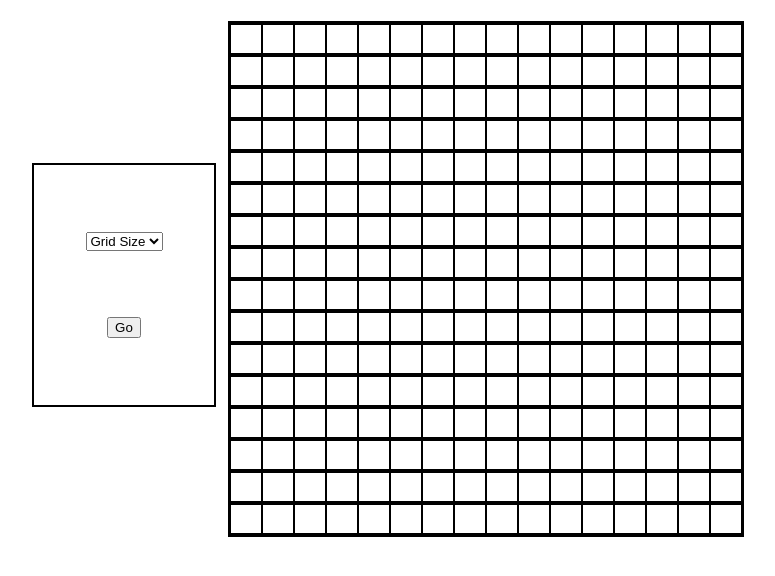
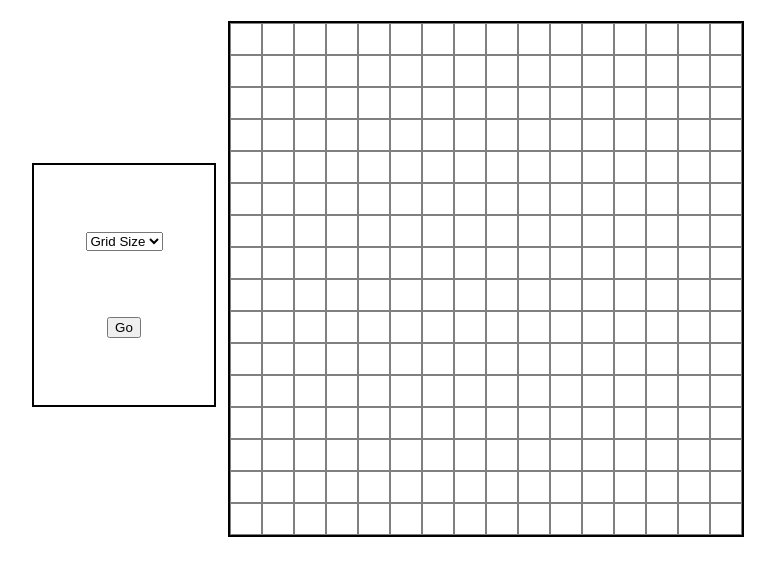
Before and after one commit to ZiMP45/Etch-a-sketch, a plain HTML site: page index.html in a window 1280 px wide. Shown: the part 126-702 px from the top of the page, without its empty margins (252-1027 px from the left). Drawn offline with Linux system fonts and the light colour scheme.

Commit message:
re-write grid print functions, change color on hover

```diff
--- a/index.html
+++ b/index.html
@@ -16,8 +16,9 @@
                 <option value="select">Grid Size</option>
                 <option value="8">8 X 8</option>
                 <option value="16">16 X 16</option>
+                <option value="32">32 X 32</option>
             </select>
-            <button class="submit" onclick="getValue()">Go</button>
+            <button id="submit">Go</button>
         </div>
 
         <div class="grid"></div>
--- a/script.js
+++ b/script.js
@@ -1,46 +1,22 @@
-createGrid(16, 16);
+const grid = document.querySelector('.grid');
 
-function getValue() {
-    var e = document.getElementById("gridSize");
-    printGrid(e);
-}
-
-function printGrid(size) {
-
-    let height = size.value;
-    let width = size.value;
-
-    createGrid(height, width);
-}
-
-function createGrid (height, width) {
-    for (let i = 0; i < height; i++) {
-        createRows(i);
-        for (let j = 0; j < width; j++) {
-            createColumns(i, j);
-        }
+function createGrid () {
+    for (let i = 0; i < 256; i++){
+        const row = document.createElement('div');
+        row.classList.add('box');
+        row.addEventListener('mouseover', e => e.target.classList.add('hover'));
+        grid.append(row);
     }
 }
 
-function createRows (i) {
-    const grid = document.querySelector('.grid');
-
-    const row = document.createElement('div');
-    row.setAttribute('id', 'row' + i);
-    row.classList.add('yDimension');
-    row.textContent = '';
-
-    grid.appendChild(row);
+function deleteChild (parent) {
+    while (parent.firstChild) {
+        parent.removeChild(parent.firstChild);
+    }
 }
 
-function createColumns (i, j) {
 
-    const rows = document.querySelector('#row' + i);
+createGrid();
 
-    const box = document.createElement('div');
-    box.setAttribute('id', 'box' + j);
-    box.classList.add('xDimension');
-    box.textContent = '';
-
-    rows.appendChild(box);
-}
+// const container = document.querySelector('.grid');
+// deleteChild(container);
--- a/style.css
+++ b/style.css
@@ -20,26 +20,21 @@
 }
 
 .grid {
-    display: flex;
-    flex-direction: column;
+    display: inline-grid;
+    grid-template-columns: repeat(16, 2fr);
+    grid-template-rows: repeat(16, 2fr);
     height: 512px;
     width: 512px;
-    justify-content: center;
-    align-items: center;
     margin-bottom: 12px;
     border: 2px solid black;
 }
 
-.xDimension {
-    display: flex;
-    width: 30px;
-    border: 1px solid black;
+.box {
+    border: 1px solid grey;
 }
 
-.yDimension {
-    display: flex;
-    height: 30px;
-    border: 1px solid black;
+.hover {
+    background-color: black;
 }
 
 .controls {
```
